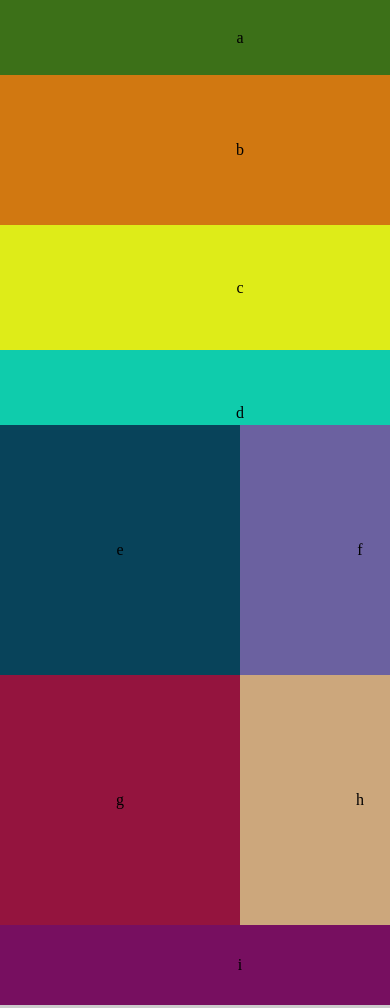
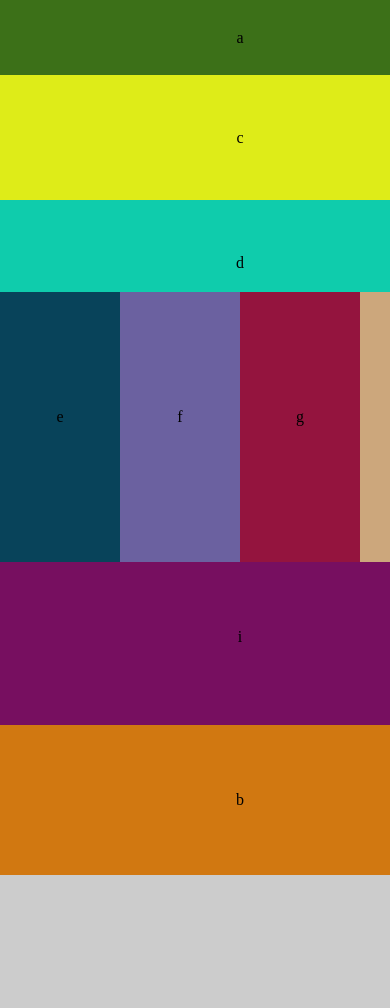
Before and after one commit to gpadmapriya/lab-01, a plain HTML site: page index.html in a window 390 px wide. Shown: the top 1008 px of the page. Drawn offline with Linux system fonts and the light colour scheme.

Commit message:
css grids

```diff
--- a/css/layout.css
+++ b/css/layout.css
@@ -1,106 +1,53 @@
-*{
-  border: 1px solid black;
+#everything {
+  margin: auto;
+  display: grid;
+  height: 700px;
+  max-width: 960px;
+  grid-template-rows: 1fr 6fr;
   text-align: center;
 }
-#everything {
-  width: 960px;
-  height: 768px;
-  margin: auto;
+
+#bc {
+  display: grid;
+  grid-template-columns: 200px 760px;
+}
+
+#everythingelse {
+  display: grid;
+  grid-template-rows: 200px 250px 150px;
+  grid-template-rows: 33.33% 41.66% 25%;
+}
+#cd {
+  display: grid;
+  grid-template-columns: 50% 50%;
+}
+#efgh{
+  display: grid;
+  grid-template-columns: 25% 25% 25% 25%;
 }
 
 #a {
-  width: 960px;
-  height: 100px;
   line-height: 100px;
 }
-
-#bc{
-  margin: auto;
-  height: 600px;
-  width: 960px;
-  overflow: hidden;
-}
-
-#b{
-  width: 200px;
-  height: 600px;
-  float: left;
+#b {
   line-height: 600px;
 }
-
-#everythingelse{
-  width: 760px;
-  height: 600px;
-  float: left;
-}
-
-#cd{
-  margin: auto;
-  height: 200px;
-  width: 760px;
-  overflow: hidden;
-}
-
-#c{
-  height: 200px;
-  width: 380px;
-  float: left;
+#c, #d {
   line-height: 200px;
 }
-
-#d{
-  height: 200px;
-  width: 380px;
-  float: left;
-  line-height: 200px;
-}
-
-#efgh{
-  margin: auto;
-  height: 250px;
-  width: 760px;
-  overflow: hidden;
-}
-
-#e{
-  height: 250px;
-  width: 190px;
-  float: left;
+#e, #f, #g, #h {
   line-height: 250px;
 }
-
-#f{
-  height: 250px;
-  width: 190px;
-  float: left;
-  line-height: 250px;
-}
-
-#g{
-  height: 250px;
-  width: 190px;
-  float: left;
-  line-height: 250px;
-}
-
-#h{
-  height: 250px;
-  width: 190px;
-  float: left;
-  line-height: 250px;
-}
-
-#i{
-  height: 150px;
-  width: 760px;
-  float: left;
+#i {
   line-height: 150px;
 }
-
 @media only screen and (max-width: 767px) {
   #everything {
-    width: 480px;
+    display: grid;
+    max-width: 480px;
     height: 1060px;
+    grid-template-rows: 75px 150px 125px 125px 250px 250px 80px;
+    /*grid-template-columns: 1fr;*/
   }
 
   #a {
@@ -108,44 +55,53 @@
     height: 75px;
     line-height: 75px;
   }
-
+  #bc {
+    width: 480px;
+  }
+  /*
   #bc{
-    margin: auto;
+    display: grid;
+    grid-row-start: 2;
+    grid-template-rows: 150px 830px;
     width: 480px;
-    height: 935px;
   }
-
+  */
   #b{
+    display: grid;
+    grid-row: 2 / 3;
     width: 480px;
     height: 150px;
     line-height: 150px;
   }
-
+  /*
   #everythingelse{
-    background-color: #ccc;
+    grid-row-start: 3;
+    display: grid;
     width: 480px;
     height: 835px;
   }
 
   #cd{
-    margin: auto;
-    height: 200px;
-    width: 760px;
-    overflow: hidden;
-  }
-
+    display: grid;
+    height: 250px;
+    width: 480px;
+    }
+  */
   #c{
+    display: grid;
+    grid-row: 3 / 4;
     height: 125px;
     width: 480px;
     line-height: 125px;
   }
 
   #d{
+    grid-row: 4 / 5;
     height: 125px;
     width: 480px;
     line-height: 125px;
   }
-
+  /*
   #efgh{
     margin-right: 0px;
     margin-left: 0px;
@@ -187,5 +143,5 @@
     width: 480px;
     line-height: 80px;
   }
-
+  */
 }
--- a/index.html
+++ b/index.html
@@ -11,6 +11,8 @@
   <link rel="stylesheet" href="./css/layout.css">
   <link rel="stylesheet" href="./css/modules.css">
 </head>
+
+<body>
 
   <body>
     <div id="everything">
@@ -32,7 +34,9 @@
         </div>
       </div>
     </div>
-  </div>
+
+  </body>
+
 </body>
 
 </html>
```
Also changed, not shown: .eslintrc.json (added). Lines whose indentation alone changed are shown as unchanged.
